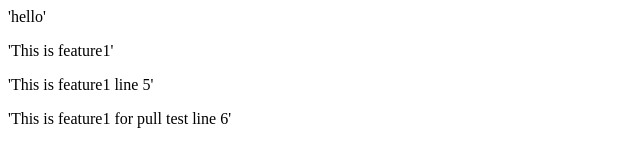
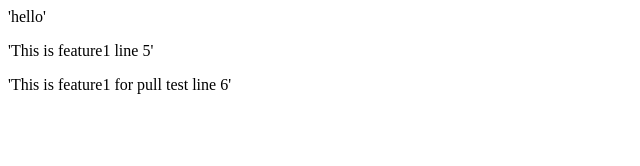
Before and after one commit to MuhammadZeeshanAshrafFab/newfolder, a plain HTML site: page index.html in a window 1280 px wide. Shown: the whole page, without its empty margins (0-640 px from the left). Drawn offline with Linux system fonts and the light colour scheme.

Commit message:
unstaged

```diff
--- a/index.html
+++ b/index.html
@@ -1,5 +1,5 @@
 <p>'hello'</p>
-<p>'This is feature1'</p>
+
 
 
 <p>'This is feature1 line 5'</p>
```
